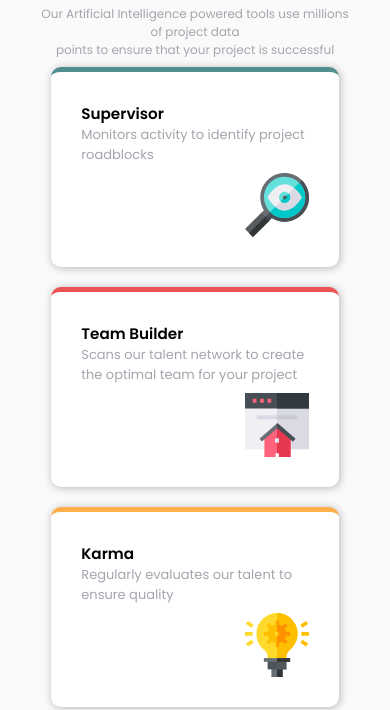
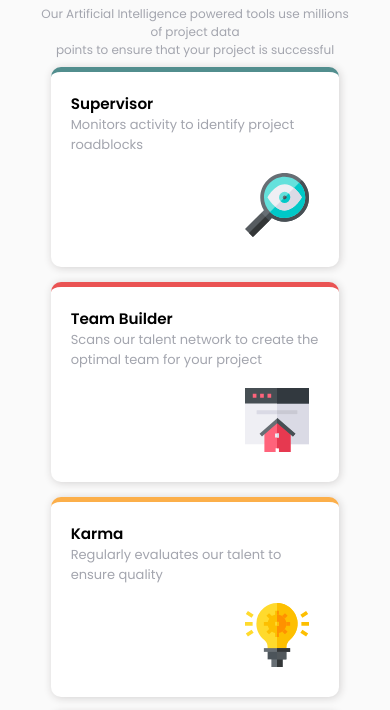
Before and after one commit to KristynRiho/05_Four_card_feature_section, a plain HTML site: page index.html in a window 390 px wide. Shown: the part 93-803 px from the top of the page. Drawn offline with Linux system fonts and the light colour scheme.

Commit message:
margin and shadow adjustment

```diff
--- a/queries.css
+++ b/queries.css
@@ -34,7 +34,11 @@
 @media only screen and (max-width: 600px) {
   .container {
     grid-template-rows: repeat(4, 200px);
-    grid-gap: 20px;
+    grid-gap: 15px;
+  }
+
+  .cntr {
+    padding: 20px;
   }
   .cntr--supervisor {
     grid-column: 2 / span 6;
--- a/style.css
+++ b/style.css
@@ -46,7 +46,7 @@ header p {
 .cntr {
   background-color: white;
   border-radius: 10px;
-  box-shadow: 1px 1px 8px hsl(240, 2%, 71%);
+  box-shadow: 1px 1px 8px hsl(0, 2%, 82%);
   padding: 30px;
   position: relative;
 }
@@ -56,7 +56,6 @@ header p {
 }
 
 .cntr img {
-  /* transform: translate(330%, 50%); */
   margin-bottom: 30px;
   margin-right: 30px;
   position: absolute;
```
